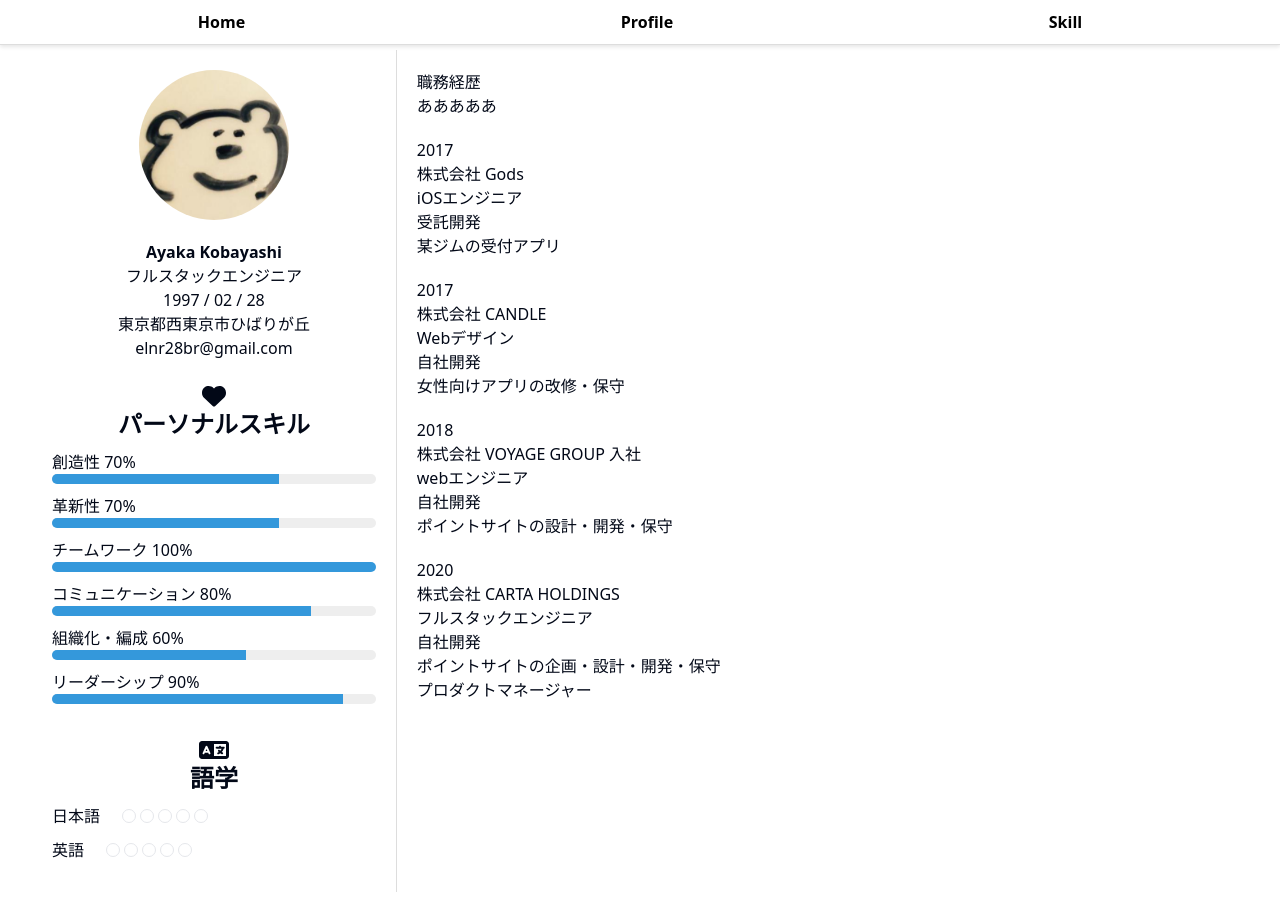
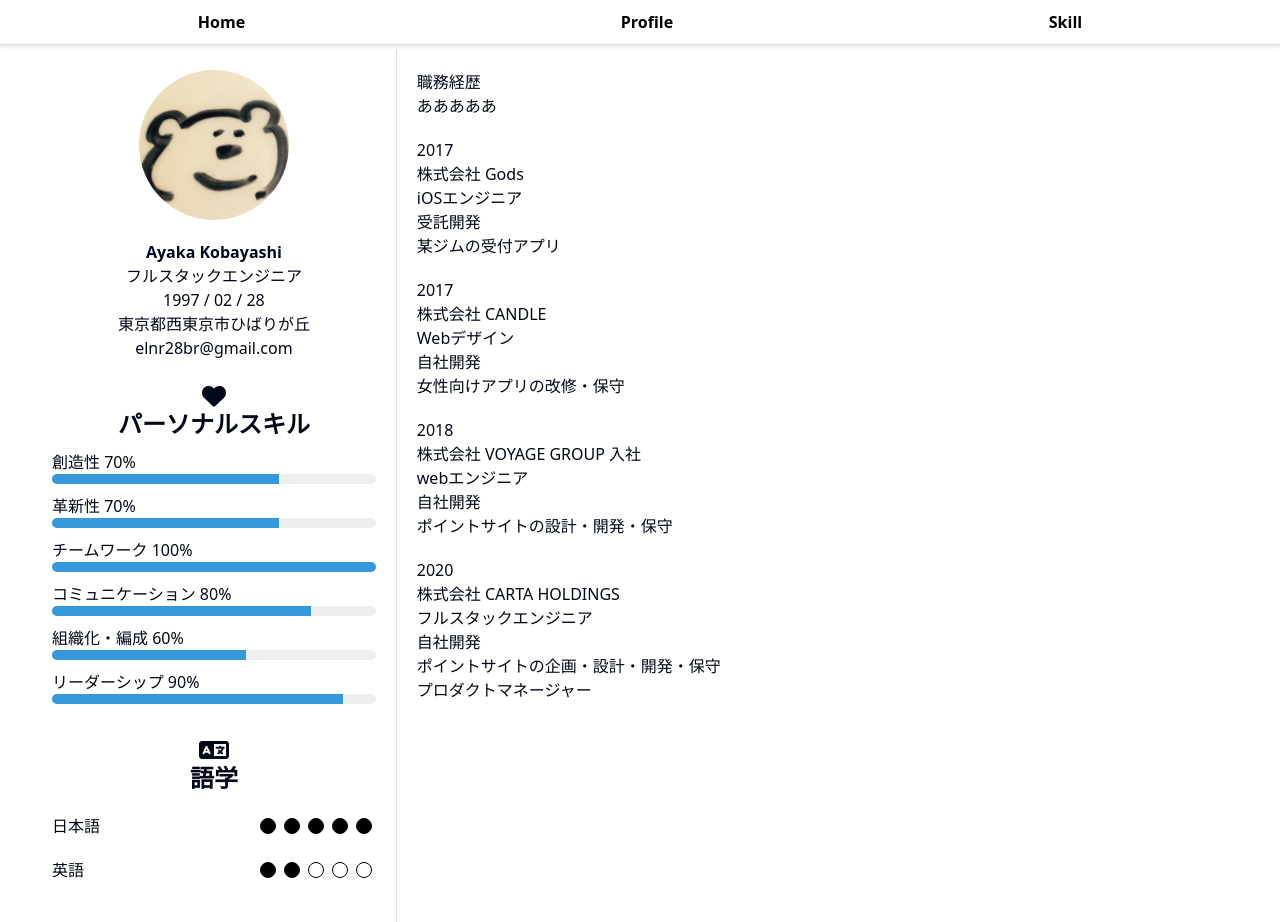
Before and after one commit to ayaaaka/Portfolio, a Next.js app: page /profile in a window 1280 px wide. Before the commit the page ends 892 px from the top, so only its background shows below. Built offline with nearby package versions, Linux system fonts and the light colour scheme.

Commit message:
一旦これでいいわ

```diff
--- a/src/components/LanguageSkill.js
+++ b/src/components/LanguageSkill.js
@@ -3,9 +3,17 @@ import React from 'react';
 const LanguageSkill = ({ language, level }) => {
   const numericLevel = parseInt(level, 10);
   const dots = Array(5).fill(0).map((_, index) => (
+    //TODO: きれいにしたい
     <span
       key={index}
-      className={`border ${index < numericLevel ? 'bg-black border-black' : 'bg-white border-black'}`}
+      style={{
+        width: '16px',
+        height: '16px',
+        borderRadius: '50%',
+        margin: '0 4px',
+        border: '1px solid black',
+        backgroundColor: index < level ? 'black' : 'white'
+      }}
     ></span>
   ));
 
--- a/src/styles/profile.css
+++ b/src/styles/profile.css
@@ -49,31 +49,20 @@
 /* 語学 */
 .language-skill {
     margin: 10px 0;
-    display: flex;
-    align-items: center;
-    justify-content: space-between;
     font-size: 16px;
 }
 
 .language-skill .items-center {
     display: flex;
-    align-items: center;
-}
-
-.language-skill .items-center .flex {
-    display: flex;
-    align-items: center;
-}
-
-.language-skill .items-center span:first-child {
-    margin-right: 20px;
+    justify-content: space-between;
+    margin: 20px 0;
 }
 
 .language-skill .items-center .flex span{
     width: 14px;
     height: 14px;
     border-radius: 50%;
-    margin: 0 2px;
+    margin-right: 10px;
     text-align: right;
 }
 
```
